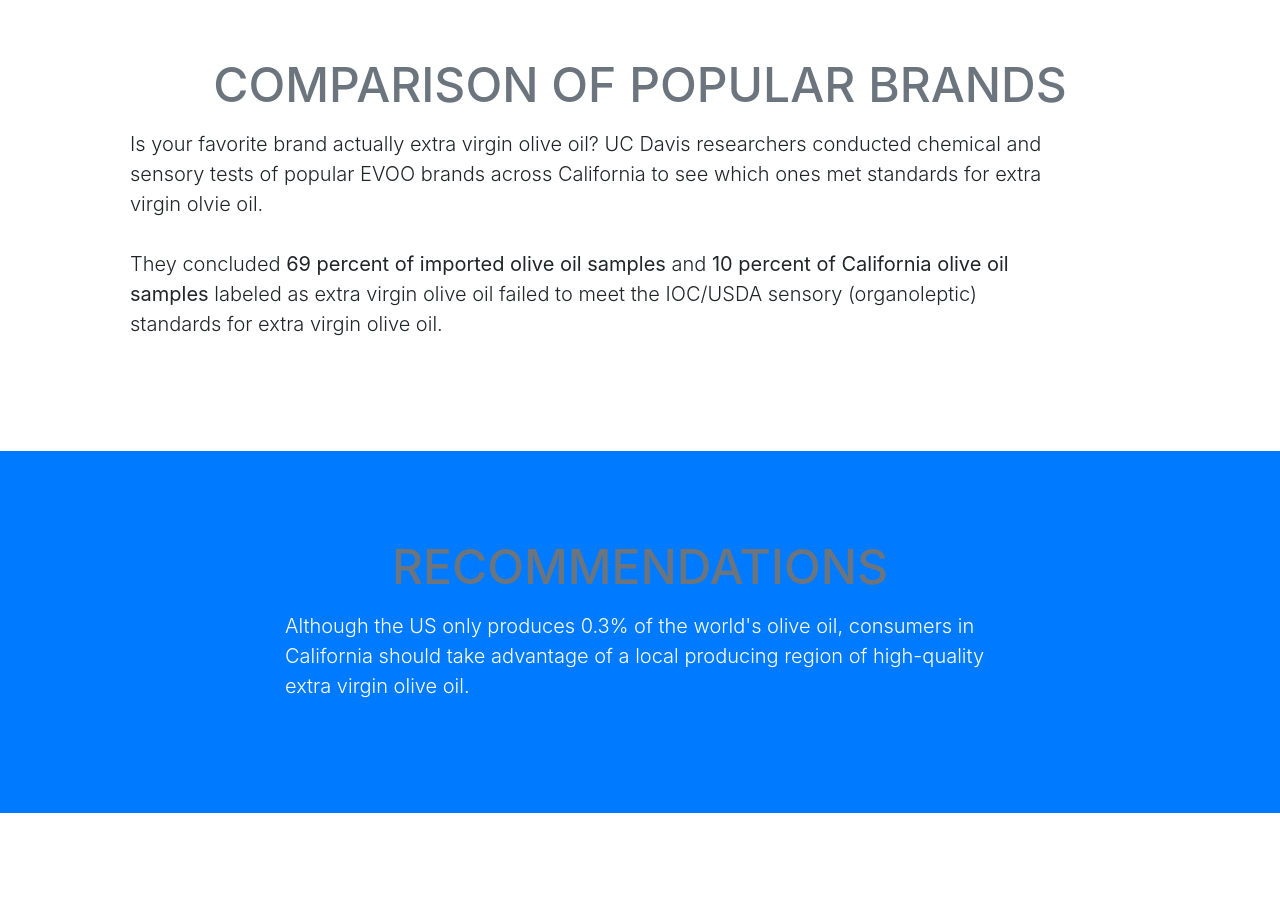
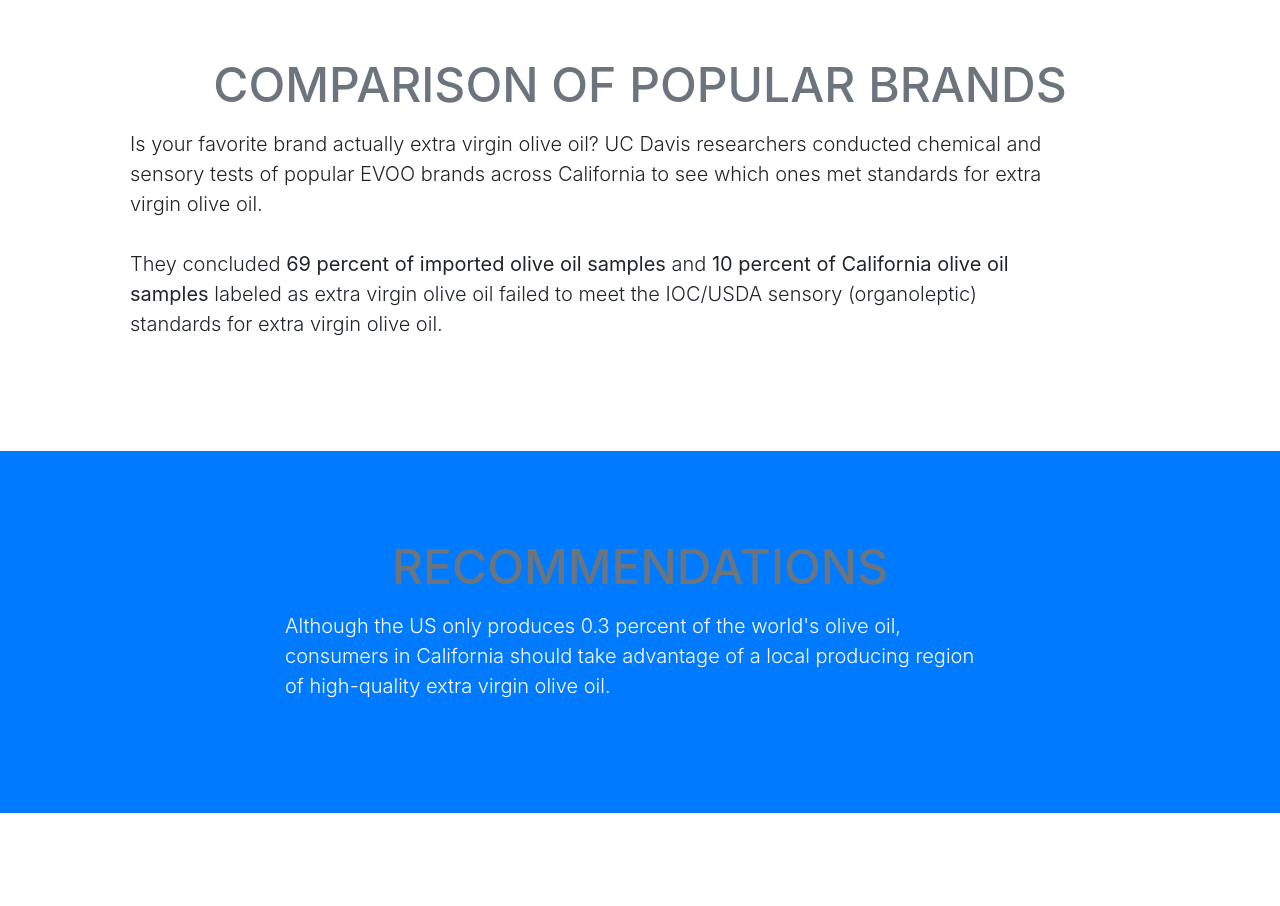
Before and after one commit to 3innielee/evoo, a website with bundled scripts: page index.html in a window 1280 px wide. Shown: the part 4620-5526 px from the top of the page. Built offline with nearby package versions, Linux system fonts and the light colour scheme; a web font is replaced by a local one.

Commit message:
fixed typo

```diff
--- a/index.html
+++ b/index.html
@@ -305,7 +305,7 @@
         <h2 class="text-center text-uppercase text-secondary mb-0">Comparison of Popular Brands</h2><br>
         <div class="row">
           <div class="col-lg-10 m-auto">
-            <p class="lead">Is your favorite brand actually extra virgin olive oil? UC Davis researchers conducted chemical and sensory tests of popular EVOO brands across California to see which ones met standards for extra virgin olvie oil.
+            <p class="lead">Is your favorite brand actually extra virgin olive oil? UC Davis researchers conducted chemical and sensory tests of popular EVOO brands across California to see which ones met standards for extra virgin olive oil.
               <br>
               <br>
               They concluded <b>69 percent of imported olive oil samples</b> and <b>10 percent of California olive oil samples</b> labeled as extra virgin olive oil failed to meet the IOC/USDA sensory (organoleptic) standards for extra virgin olive oil.</p>
@@ -320,7 +320,7 @@
         <h2 class="text-center text-uppercase text-secondary mb-0">Recommendations</h2>
         <br>
         <div class="col-lg-8 m-auto">
-          <p class="lead">Although the US only produces 0.3% of the world's olive oil, consumers in California should take advantage of a local producing region of high-quality extra virgin olive oil. </p>
+          <p class="lead">Although the US only produces 0.3 percent of the world's olive oil, consumers in California should take advantage of a local producing region of high-quality extra virgin olive oil. </p>
         </div>
       </div>
     </section>
```
